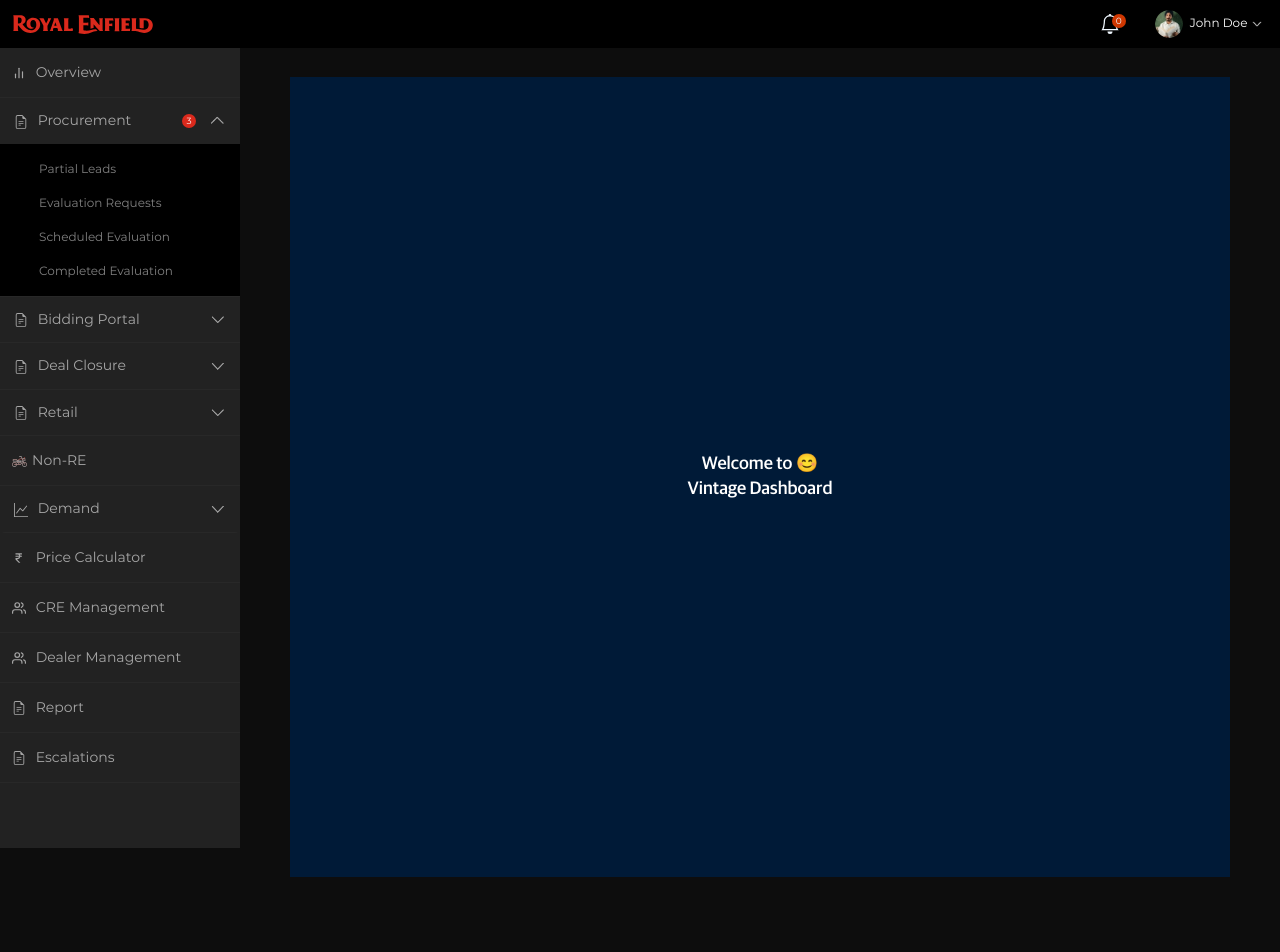
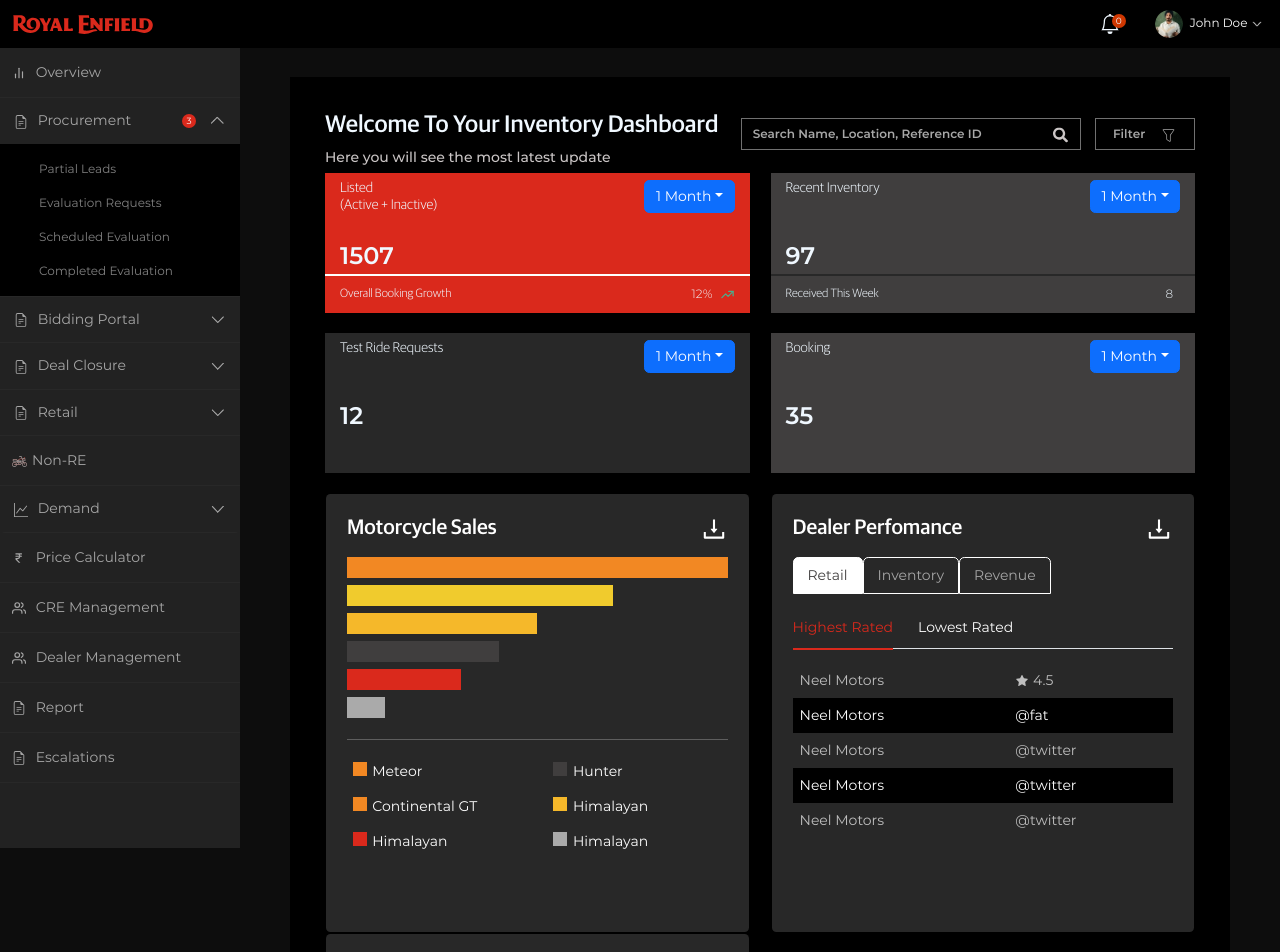
Before and after one commit to nakulsharma95/re-vintage-dashboard-dummy, a Next.js app: page /homepage in a window 1280 px wide. Shown: the top 952 px of the page. Before the commit the page ends 927 px from the top, so only its background shows below. Built offline with nearby package versions, Linux system fonts and the light colour scheme.

Commit message:
overview cards

```diff
--- /dev/null
+++ b/components/common/dashboardBigCard/index.jsx
@@ -0,0 +1,117 @@
+import React from 'react';
+import { Card, Col,Row,ProgressBar , Table  } from 'react-bootstrap';
+import { AiOutlineDownload } from "react-icons/ai";
+import TabDefault from '../tabDefault';
+import TabPrimary from '../tabPrimary';
+import { AiFillStar } from "react-icons/ai";
+
+import styles from "./style.module.scss";
+
+function dashboardBigCard() {
+  return (
+	<Row>
+     <Col xxl={4} lg={6} md={6}>
+	 <Card className={styles.card}>
+		<div className={styles.cardHead}>
+          <h4>Motorcycle Sales</h4>
+
+
+	    <AiOutlineDownload className={styles.cardIcon}/>
+		</div>
+		<div className={`${styles.cardProgress} overviewProgress`}>
+
+      <ProgressBar className='mt-3 my-2 bar1'  now={100} />
+      <ProgressBar className='my-2 bar2' variant="info" now={70} />
+      <ProgressBar className='my-2 bar3' variant="warning" now={50} />
+      <ProgressBar className='my-2 bar4' variant="danger" now={40} />
+      <ProgressBar className='my-2 bar5' variant="primary" now={30} />
+      <ProgressBar className='my-2 bar6' variant="secondary" now={10} />
+    </div>
+	<hr/>
+	<Row>
+	<Col className="my-2" xxl={6} lg={6} md={6}>
+	 <div className={`${styles.cardBar} ${styles.bar1}`}></div>Meteor
+	</Col>
+	<Col className="my-2" xxl={6} lg={6} md={6}>
+	<div className={`${styles.cardBar} ${styles.bar2}`}></div>Hunter
+	</Col>
+	<Col className="my-2" xxl={6} lg={6} md={6}>
+	<div className={`${styles.cardBar} ${styles.bar3}`}></div>Continental GT
+	</Col>
+	<Col className="my-2" xxl={6} lg={6} md={6}>
+	<div className={`${styles.cardBar} ${styles.bar4}`}></div>Himalayan
+	</Col>
+	<Col className="my-2" xxl={6} lg={6} md={6}>
+	<div className={`${styles.cardBar} ${styles.bar5}`}></div>Himalayan
+	</Col>
+	<Col className="my-2" xxl={6} lg={6} md={6}>
+	<div className={`${styles.cardBar} ${styles.bar6}`}></div>Himalayan
+	</Col>
+
+	</Row>
+
+	 </Card>
+	 </Col>
+     <Col xxl={4} lg={6} md={6}>
+	 <Card className={styles.card}>
+		<div className={styles.cardHead}>
+          <h4>Dealer Perfomance</h4>
+
+	    <AiOutlineDownload className={styles.cardIcon}/>
+		</div>
+		<TabDefault />
+		<TabPrimary title1="Highest Rated" title2="Lowest Rated" />
+
+		<div className={styles.cardBody}>
+		<Table striped  hover variant="dark">
+      {/* <thead>
+        <tr>
+          <th>Neel Motors</th>
+          <th>Last Name</th>
+        </tr>
+      </thead> */}
+      <tbody>
+        <tr>
+          <td>Neel Motors</td>
+          <td><AiFillStar/> 4.5</td>
+        </tr>
+        <tr>
+          <td>Neel Motors</td>
+          <td>@fat</td>
+        </tr>
+        <tr>
+          <td>Neel Motors</td>
+          <td>@twitter</td>
+        </tr>
+        <tr>
+          <td>Neel Motors</td>
+          <td>@twitter</td>
+        </tr>
+        <tr>
+          <td>Neel Motors</td>
+          <td>@twitter</td>
+        </tr>
+      </tbody>
+    </Table>
+		</div>
+
+
+	 </Card>
+	 </Col>
+     <Col xxl={4} lg={6} md={6}>
+	 <Card className={styles.card}>
+		<div className={styles.cardHead}>
+          <h4>Motorcycle Sales</h4>
+
+	    <AiOutlineDownload className={styles.cardIcon}/>
+		</div>
+		<TabDefault />
+		<TabPrimary title1="Highest Rated" title2="Lowest Rated" />
+
+	 </Card>
+	 </Col>
+	</Row>
+  )
+}
+
+export default dashboardBigCard
--- /dev/null
+++ b/components/common/dashboardBigCard/style.module.scss
@@ -0,0 +1,53 @@
+@import '../../../styles/variables/colors';
+@import '../../../styles/variables//mixins';
+.card{
+	background: #282828 0% 0% no-repeat padding-box;
+	color: white;
+   height: 55vh;
+   padding: 1.5rem;
+	.cardHead{
+		display: flex;
+		justify-content: space-between;
+
+
+		.customIcon{
+			color: $theme-success;
+		  }
+		.dashboardDropdown{
+	     display: block !important;
+	}
+    .cardIcon{
+		font-size: 2rem;
+	}
+	}
+	.cardProgress{
+		.cardProgressBar{
+			background-color: #F28823 !important;
+		}
+	}
+
+	.cardBar{
+		height: 1rem;
+		width: 1rem;
+		display: inline-block;
+		margin: 0 0.4rem;
+	}
+	.bar1{
+		background-color: #F28823 !important;
+	}
+	.bar2{
+		background-color: #403E3E;
+	}
+	.bar3{
+		background-color: #F28823;
+	}
+	.bar4{
+		background-color: #F5B82A;
+	}
+	.bar5{
+		background-color: #DA291C;
+	}
+	.bar6{
+		background-color: #AAAAAA;
+	}
+}
--- /dev/null
+++ b/components/common/tabDefault/index.jsx
@@ -0,0 +1,39 @@
+import React from 'react'
+import { Tab,Tabs, Col,Row } from 'react-bootstrap';
+
+import styles from './style.module.scss';
+
+function tabDefault(props) {
+  return (
+	<Row>
+
+	  <div className='defaultTab'>
+	  <Tabs
+            className={`${styles.defaultTabs} mb-3`}
+            defaultActiveKey="title1"
+            id="uncontrolled-tab-example"
+          >
+            <Tab
+              className={`${styles.defaultTab}`}
+              eventKey="title1"
+              title="Retail"
+            />
+            <Tab
+               className={styles.defaultTab}
+              eventKey="title2"
+              title="Inventory"
+            />
+
+            <Tab
+              className={styles.reNavTab}
+              eventKey="title3"
+              title="Revenue"
+            />
+          </Tabs>
+	  </div>
+
+	</Row>
+  )
+}
+
+export default tabDefault;
--- /dev/null
+++ b/components/common/tabDefault/style.module.scss
@@ -0,0 +1,4 @@
+.defaultTabs{
+	border: none;
+	margin-top: 1rem;
+}
--- a/pages/homepage/index.jsx
+++ b/pages/homepage/index.jsx
@@ -1,12 +1,14 @@
 import style from './style.module.scss';
+import Filters from '~/components/common/filters';
+import DashboardCard from "../../components/common/dashboardCard";
+import DashboardBigCard from '~/components/common/dashboardBigCard';
 
 export default function Homepage() {
   return (
     <div className={style.homepageStyle}>
-      <h1 className={`${style.titleCustomStyle} title2`}>
-        Welcome to 😊
-        <br /> Vintage Dashboard
-      </h1>
+      <Filters title="Welcome to Your Inventory Dashboard" subTitle="Here you will see the most latest update" />
+      <DashboardCard />
+      <DashboardBigCard/>
     </div>
   );
 }
--- a/pages/homepage/style.module.scss
+++ b/pages/homepage/style.module.scss
@@ -5,13 +5,13 @@
 // Home Page Style
 .homepageStyle {
   min-height: 100vh;
-  display: flex;
-  align-items: center;
-  justify-content: center;
-  background: $theme-primary;
+  // display: flex;
+  // align-items: center;
+  // justify-content: center;
+  background:#000000 0% 0% no-repeat padding-box;
+  padding: 1rem 2.5rem;
 
   .titleCustomStyle {
-    text-align: center;
     color: $white;
   }
 }
--- a/styles/theme.scss
+++ b/styles/theme.scss
@@ -448,3 +448,56 @@
       }
     }
 }
+
+// Overview Dashbord progress bar
+.overviewProgress .progress{
+  background-color: #282828 !important;
+  height: 1.5rem !important;
+  border-radius: 0px !important;
+}
+
+.bar1 .progress-bar{
+  background-color: #F28823 !important;
+}
+.bar2 .progress-bar{
+  background-color: #F0CB2D !important;
+}
+.bar3 .progress-bar{
+  background-color: #F5B82A !important;
+}
+.bar4 .progress-bar{
+  background-color: #403E3E !important;
+}
+.bar5 .progress-bar{
+  background-color: #DA291C !important;
+}
+.bar6 .progress-bar{
+  background-color: #AAAAAA !important;
+}
+
+// Overview DefaultTab
+
+.defaultTab .nav-tabs .nav-link {
+border: 1px solid white !important;
+color:#A7A7A7;
+}
+
+.defaultTab .nav-tabs .nav-link.active, .nav-tabs .nav-item.show .nav-link{
+color: #403E3E;
+}
+// overview table
+
+.table-striped > tbody > tr:nth-of-type(odd) > * {
+  --bs-table-accent-bg: #282828;
+  color: #BFBFBF;
+}
+
+.table > :not(caption) > * > * {
+  padding: 0.5rem 0.5rem;
+  background-color:black !important;
+  border-bottom-width: none;
+}
+
+thead, tbody, tfoot, tr, td, th {
+  border: none;
+}
```
Also changed, not shown: 1 other file (tests, documents, lock files or other folders).
